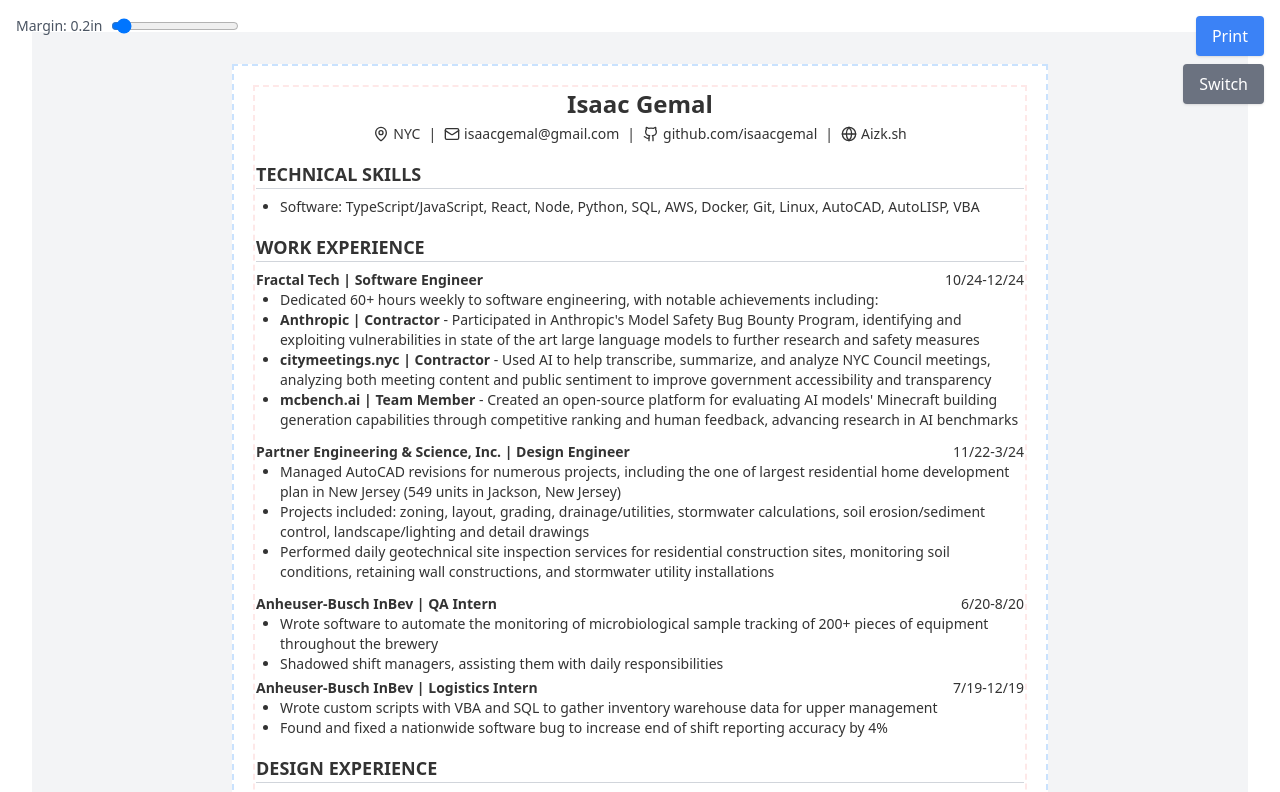
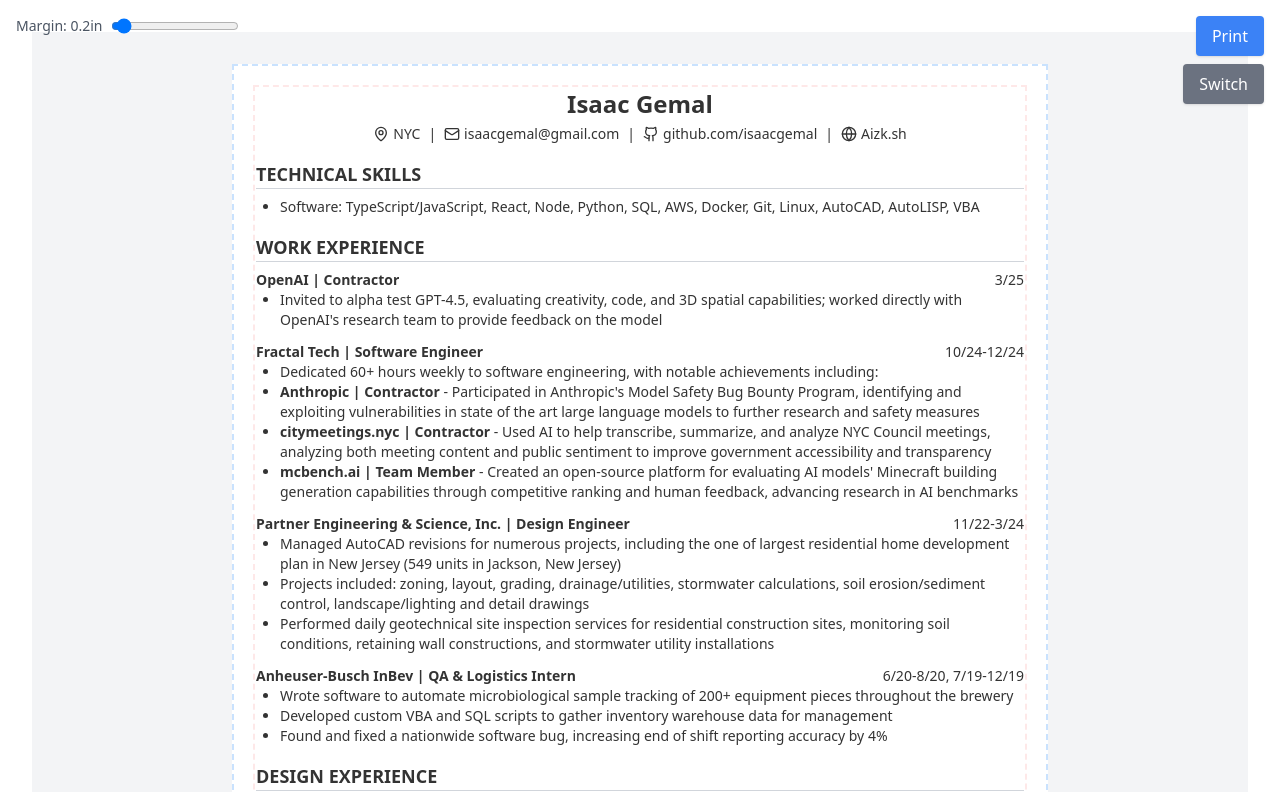
Before and after one commit to IsaacGemal/my-resume, a React (Vite) app: page / in a window 1280 px wide. Shown: the top 792 px of the page. Built offline with nearby package versions, Linux system fonts and the light colour scheme.

Commit message:
✨ Feat: OpenAI and GPT-4.5

```diff
--- a/src/components/Resume.tsx
+++ b/src/components/Resume.tsx
@@ -41,6 +41,16 @@
 
                 <div className="mb-3">
                     <div className="flex justify-between text-sm">
+                        <strong><a href="https://openai.com/" className="hover:underline" target="_blank" rel="noopener noreferrer">OpenAI</a> | Contractor</strong>
+                        <span>3/25</span>
+                    </div>
+                    <ul className="list-disc pl-6 text-sm">
+                        <li>Invited to alpha test GPT-4.5, evaluating creativity, code, and 3D spatial capabilities; worked directly with OpenAI's research team to provide feedback on the model</li>
+                    </ul>
+                </div>
+
+                <div className="mb-3">
+                    <div className="flex justify-between text-sm">
                         <strong><a href="https://fractalnyc.com/" className="hover:underline" target="_blank" rel="noopener noreferrer">Fractal Tech</a> | Software Engineer</strong>
                         <span>10/24-12/24</span>
                     </div>
@@ -66,20 +76,15 @@
 
                 <div className="mb-3">
                     <div className="flex justify-between text-sm">
-                        <strong><a href="https://www.abinbev.com/" className="hover:underline" target="_blank" rel="noopener noreferrer">Anheuser-Busch InBev</a> | QA Intern</strong>
-                        <span>6/20-8/20</span>
+                        <strong><a href="https://www.abinbev.com/" className="hover:underline" target="_blank" rel="noopener noreferrer">Anheuser-Busch InBev</a> | QA & Logistics Intern</strong>
+                        <span>6/20-8/20, 7/19-12/19</span>
                     </div>
                     <ul className="list-disc pl-6 text-sm">
-                        <li>Wrote software to automate the monitoring of microbiological sample tracking of 200+ pieces of equipment throughout the brewery</li>
-                        <li>Shadowed shift managers, assisting them with daily responsibilities</li>
-                    </ul>
-                    <div className="flex justify-between text-sm mt-1">
-                        <strong><a href="https://www.abinbev.com/" className="hover:underline" target="_blank" rel="noopener noreferrer">Anheuser-Busch InBev</a> | Logistics Intern</strong>
-                        <span>7/19-12/19</span>
-                    </div>
-                    <ul className="list-disc pl-6 text-sm">
-                        <li>Wrote custom scripts with VBA and SQL to gather inventory warehouse data for upper management</li>
-                        <li>Found and fixed a nationwide software bug to increase end of shift reporting accuracy by 4%</li>
+                        {/* QA */}
+                        <li>Wrote software to automate microbiological sample tracking of 200+ equipment pieces throughout the brewery</li>
+                        {/* Logistics */}
+                        <li>Developed custom VBA and SQL scripts to gather inventory warehouse data for management</li>
+                        <li>Found and fixed a nationwide software bug, increasing end of shift reporting accuracy by 4%</li>
                     </ul>
                 </div>
 
@@ -95,7 +100,7 @@
                         <span>2/25</span>
                     </div>
                     <ul className="list-disc pl-6 text-sm">
-                        <li>Wikipedia with TikTok scrolling. Built in 3 hours, went viral and reached over half a million people in 36 hours</li>
+                        <li>Wikipedia with TikTok scrolling. Built in 2 hours, went viral and reached well over a million people</li>
                     </ul>
                 </div>
 
```
